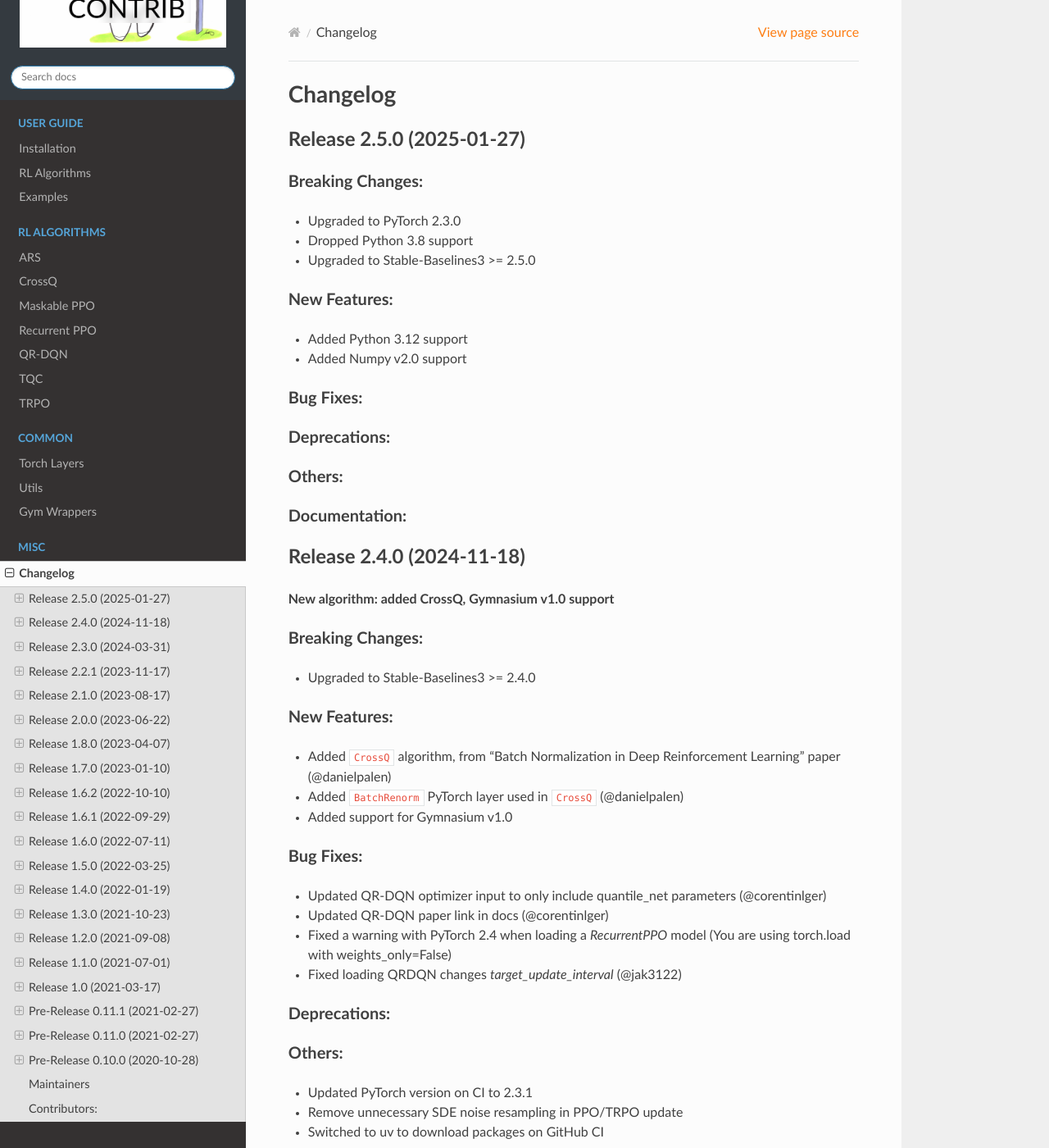
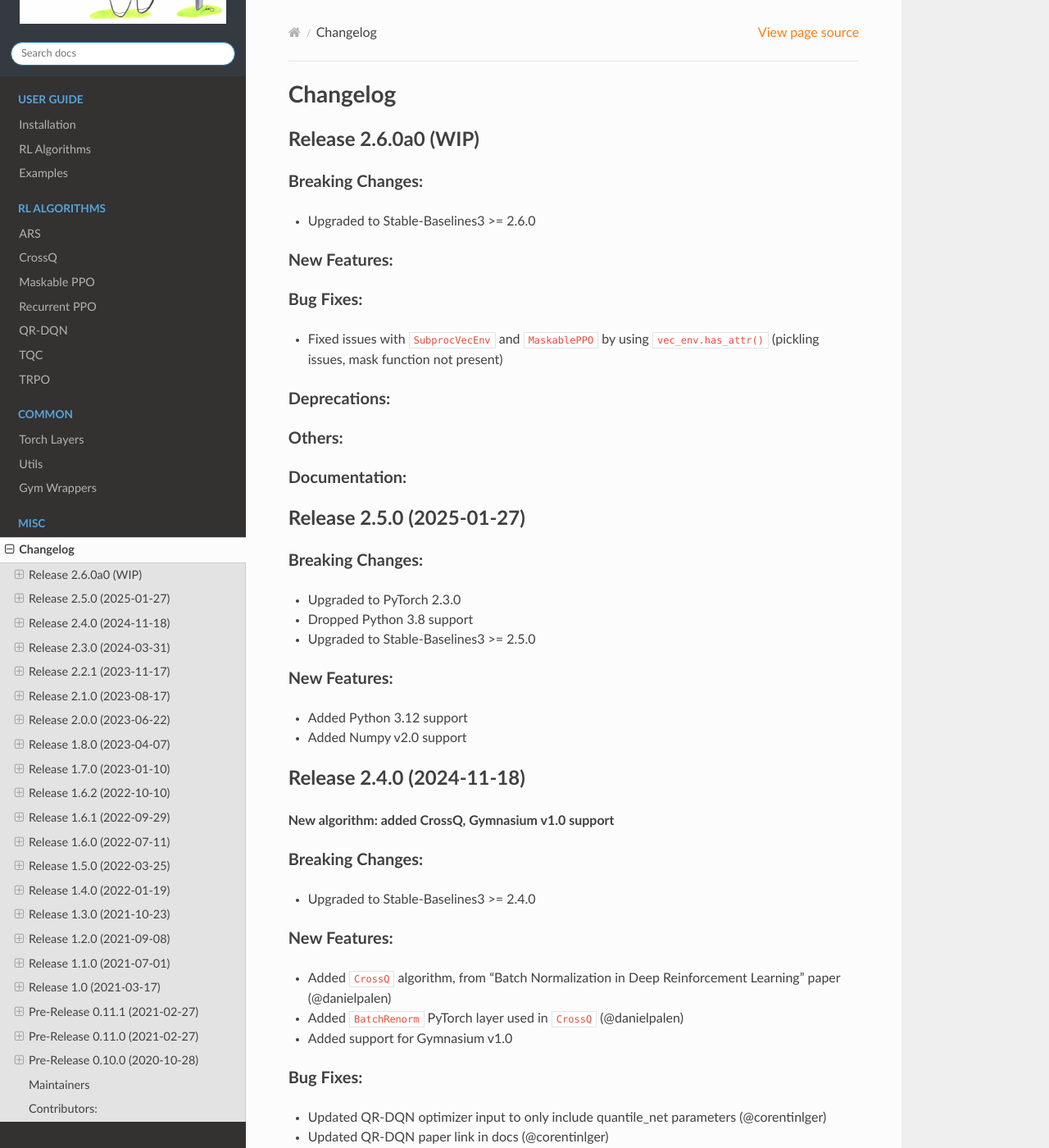
Before and after one commit to Stable-Baselines-Team/stable-baselines3-contrib, a Sphinx documentation site: the page built from docs/misc/changelog.rst, in a window 1280 px wide and 1400 px high. Shown: the whole window at 82% size. Built offline with Sphinx 7.4.7 and the Read the Docs theme 3.1.0, drawn with Linux system fonts in a browser that asks for light colours; some of the changed text lies outside the part shown.

Commit message:
Use `has_attr` for detecting masking support, fixes several issues (#276)
* Update SB3 dependency

* Use `has_attr` for detecting masking, fixes several issues

```diff
--- a/docs/misc/changelog.rst
+++ b/docs/misc/changelog.rst
@@ -2,6 +2,30 @@
 
 Changelog
 ==========
+
+
+Release 2.6.0a0 (WIP)
+--------------------------
+
+Breaking Changes:
+^^^^^^^^^^^^^^^^^
+- Upgraded to Stable-Baselines3 >= 2.6.0
+
+New Features:
+^^^^^^^^^^^^^
+
+Bug Fixes:
+^^^^^^^^^^
+- Fixed issues with ``SubprocVecEnv`` and ``MaskablePPO`` by using ``vec_env.has_attr()`` (pickling issues, mask function not present)
+
+Deprecations:
+^^^^^^^^^^^^^
+
+Others:
+^^^^^^^
+
+Documentation:
+^^^^^^^^^^^^^^
 
 Release 2.5.0 (2025-01-27)
 --------------------------
@@ -51,17 +63,11 @@
 - Fixed a warning with PyTorch 2.4 when loading a `RecurrentPPO` model (You are using torch.load with weights_only=False)
 - Fixed loading QRDQN changes `target_update_interval` (@jak3122)
 
-Deprecations:
-^^^^^^^^^^^^^
-
 Others:
 ^^^^^^^
 - Updated PyTorch version on CI to 2.3.1
 - Remove unnecessary SDE noise resampling in PPO/TRPO update
 - Switched to uv to download packages on GitHub CI
-
-Documentation:
-^^^^^^^^^^^^^^
 
 
 Release 2.3.0 (2024-03-31)
@@ -153,14 +143,6 @@
 ^^^^^^^^^^
 - Fixed MaskablePPO ignoring ``stats_window_size`` argument
 
-Deprecations:
-^^^^^^^^^^^^^
-
-Others:
-^^^^^^^
-
-Documentation:
-^^^^^^^^^^^^^^
 
 
 Release 2.0.0 (2023-06-22)
--- a/sb3_contrib/version.txt
+++ b/sb3_contrib/version.txt
@@ -1 +1 @@
-2.5.0
+2.6.0a0
--- a/setup.py
+++ b/setup.py
@@ -67,7 +67,7 @@
     packages=[package for package in find_packages() if package.startswith("sb3_contrib")],
     package_data={"sb3_contrib": ["py.typed", "version.txt"]},
     install_requires=[
-        "stable_baselines3>=2.5.0,<3.0",
+        "stable_baselines3>=2.6.0a0,<3.0",
     ],
     description="Contrib package of Stable Baselines3, experimental code.",
     author="Antonin Raffin",
```
Also changed, not shown: other parts of docs/misc/changelog.rst (+0 -40 lines), 2 other files.
